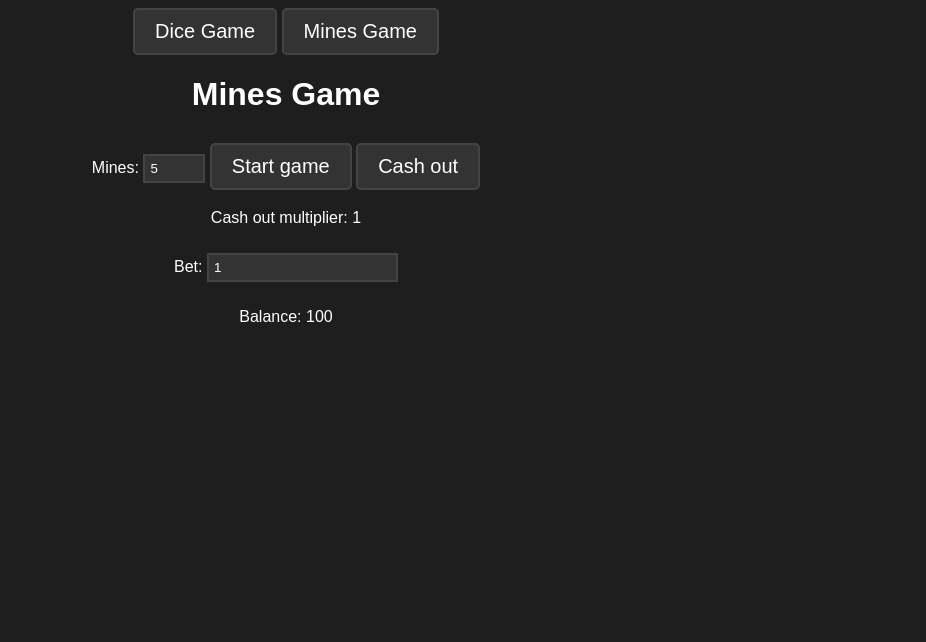
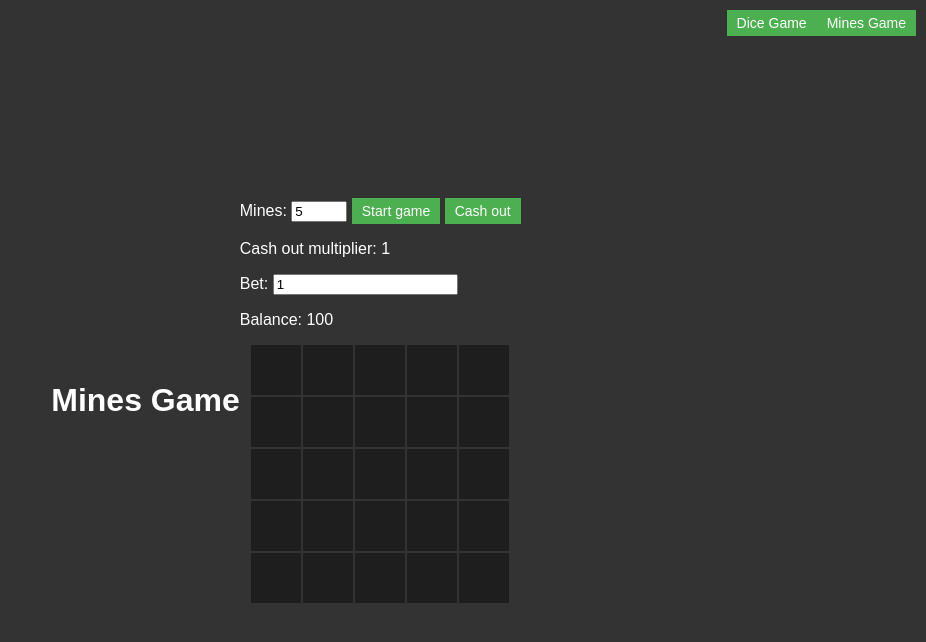
Before and after one commit to ID14000/Dice-Game, a plain HTML site: page game2.html in a window 1280 px wide. Shown: the whole page, without its empty margins (354-1280 px from the left). Drawn offline with Linux system fonts and the light colour scheme.

Commit message:
Update mines.css

```diff
--- a/mines.css
+++ b/mines.css
@@ -1,79 +1,116 @@
 body {
     font-family: Arial, sans-serif;
-    text-align: center;
-    background-color: #1e1e1e;
-    color: white;
+    background-color: #333;
+    color: #fff;
+    display: flex;
+    justify-content: center;
+    align-items: center;
+    height: 100vh;
+    margin: 0;
 }
 
-h1 {
-    margin-bottom: 30px;
+.navigation {
+    display: flex;
+    justify-content: space-between;
+    position: fixed;
+    top: 10px;
+    right: 10px;
 }
 
-.balance-box {
-    background-color: #333;
-    display: inline-block;
-    padding: 10px 20px;
-    border-radius: 5px;
+.mines-container {
+    display: flex;
+    flex-direction: column;
+    align-items: center;
+}
+
+.settings-container {
+    display: flex;
+    flex-direction: column;
+    align-items: center;
     margin-bottom: 20px;
 }
 
-.board {
-    display: grid;
-    grid-template-columns: repeat(5, 1fr);
-    grid-gap: 10px;
-    margin: 0 auto 20px;
+.settings {
+    display: flex;
+    align-items: center;
+    margin-bottom: 10px;
 }
 
-.square {
+.mines-game-board {
+    display: flex;
+    flex-direction: column;
+    gap: 2px;
+}
+
+.mines-game-row {
+    display: flex;
+    gap: 2px;
+}
+
+.mines-game-cell {
     width: 50px;
     height: 50px;
-    background-color: #444;
-    border-radius: 5px;
+    background-color: #1e1e1e;
     display: flex;
+    align-items: center;
     justify-content: center;
-    align-items: center;
-    font-size: 16px;
-    font-weight: bold;
     cursor: pointer;
+    position: relative;
+    overflow: hidden;
 }
 
-.mine {
+.mines-game-cell:before {
+    content: "";
+    position: absolute;
+    width: 100%;
+    height: 100%;
+    background-color: #444;
+    transform: scaleY(0);
+    transform-origin: bottom;
+    transition: transform 0.3s;
+}
+
+.mines-game-cell[data-revealed="true"]:before {
+    transform: scaleY(1);
+}
+
+.mines-game-cell[data-mine="true"][data-revealed="true"] {
     background-color: #F44336;
 }
 
-.safe {
-    background-color: #4CAF50;
+.mines-game-cell[data-mine="true"][data-revealed="true"]:after {
+    content: "💣";
+    color: #333;
 }
 
-input {
-    margin: 10px 0;
-    background-color: #333;
-    color: white;
-    border: 2px solid #444;
-    padding: 5px;
+.mines-game-cell[data-mine="false"][data-revealed="true"]:after {
+    content: "✓";
+    color: #4CAF50;
 }
 
-input:focus {
-    outline: none;
-    border-color: #777;
+.cash-out-container {
+    display: flex;
+    flex-direction: column;
+    align-items: center;
+    margin-top: 20px;
+}
+
+.cash-out-info {
+    display: flex;
+    align-items: center;
+    margin-bottom: 10px;
 }
 
 button {
-    font-size: 20px;
-    padding: 10px 20px;
+    background-color: #4CAF50;
+    color: #fff;
+    font-size: 14px;
+    padding: 5px 10px;
+    border: none;
     cursor: pointer;
-    background-color: #333;
-    color: white;
-    border: 2px solid #444;
-    border-radius: 5px;
-    transition: background-color 0.3s, border-color 0.3s;
+    transition: background-color 0.3s;
 }
 
 button:hover {
-    background-color: #555;
-    border-color: #777;
+    background-color: #45a049;
 }
-
-button:focus {
-    outline: none;
-}
```
